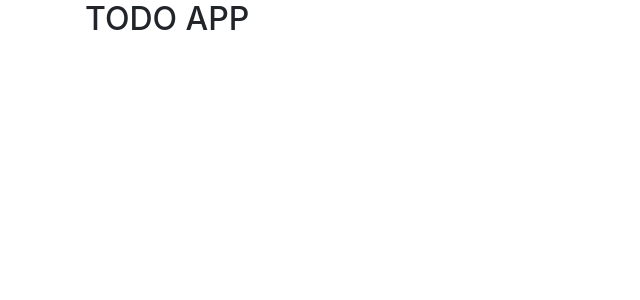
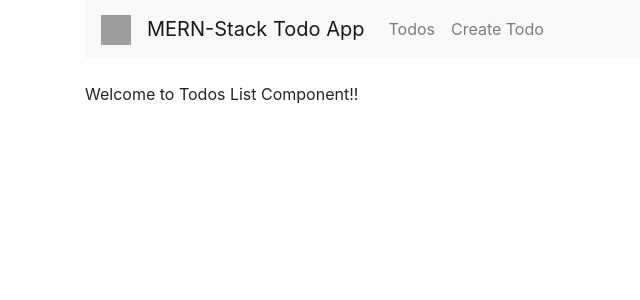
Before and after one commit to dseong0224/todo-app, a React (Create React App) app in the folder mern-todo-app/: page / in a window 1280 px wide. Shown: the top 300 px of the page, without its empty margins (0-640 px from the left). Built offline with nearby package versions, Linux system fonts and the light colour scheme; grey boxes are pictures that could not be loaded.

Commit message:
integrated react router to layout page installed depenencies installed bootstrap

```diff
--- a/mern-todo-app/package.json
+++ b/mern-todo-app/package.json
@@ -9,6 +9,7 @@
     "bootstrap": "^4.4.1",
     "react": "^16.12.0",
     "react-dom": "^16.12.0",
+    "react-router-dom": "^5.1.2",
     "react-scripts": "3.3.0"
   },
   "scripts": {
--- a/mern-todo-app/src/App.js
+++ b/mern-todo-app/src/App.js
@@ -1,15 +1,49 @@
-import React, { Component } from 'react';
+import React, { Component } from "react";
+import { BrowserRouter as Router, Route, Link } from "react-router-dom";
 import "bootstrap/dist/css/bootstrap.min.css";
 
-import './App.css';
+import CreateTodo from "./components/create-todo.component";
+import EditTodo from "./components/edit-todo.component";
+import TodosList from "./components/todos-list.component";
 
 class App extends Component {
   render() {
     return (
-      <div className="container">
-        <h2>TODO APP</h2>
-      </div>
-    )
+      <Router>
+        <div className="container">
+          <nav className="navbar navbar-expand-lg navbar-light bg-light">
+            <a
+              class="navbar-brand"
+              href="http://danielcseong.com"
+              target="_blank"
+            >
+              <img src="https://cdn.onlinewebfonts.com/svg/img_550709.png" width="30" height="30" alt="CodingTheSmartWay.com" />
+            </a>
+            <Link to="/" className="navbar-brand">
+              MERN-Stack Todo App
+            </Link>
+            <div className="collapse navbar-collapse">
+              <ul className="navbar-nav mr-auto">
+                <li className="navbar-item">
+                  <Link to="/" className="nav-link">
+                    Todos
+                  </Link>
+                </li>
+                <li className="navbar-item">
+                  <Link to="/create" className="nav-link">
+                    Create Todo
+                  </Link>
+                </li>
+              </ul>
+            </div>
+          </nav>
+          <br />
+          <Route path="/" exact component={TodosList} />
+          <Route path="/edit/:id" component={EditTodo} />
+          <Route path="/create" component={CreateTodo} />
+        </div>
+      </Router>
+    );
   }
 }
 
--- /dev/null
+++ b/mern-todo-app/src/components/create-todo.component.js
@@ -0,0 +1,11 @@
+import React, { Component } from 'react';
+
+export default class CreateTodo extends Component {
+  render() {
+    return (
+      <div>
+        <p>Welcome to Create Todo Component</p>
+      </div>
+    )
+  }
+}
--- /dev/null
+++ b/mern-todo-app/src/components/edit-todo.component.js
@@ -0,0 +1,11 @@
+import React, { Component } from 'react';
+
+export default class EditTodo extends Component {
+  render() {
+    return (
+      <div>
+        <p>Welcome to Edit Todo Component!</p>
+      </div>
+    )
+  }
+}
--- /dev/null
+++ b/mern-todo-app/src/components/todos-list.component.js
@@ -0,0 +1,11 @@
+import React, { Component } from 'react';
+
+export default class TodoList extends Component {
+  render() {
+    return (
+      <div>
+        <p>Welcome to Todos List Component!!</p>
+      </div>
+    )
+  }
+}
```
Also changed, not shown: 1 other file (tests, documents, lock files or other folders).
